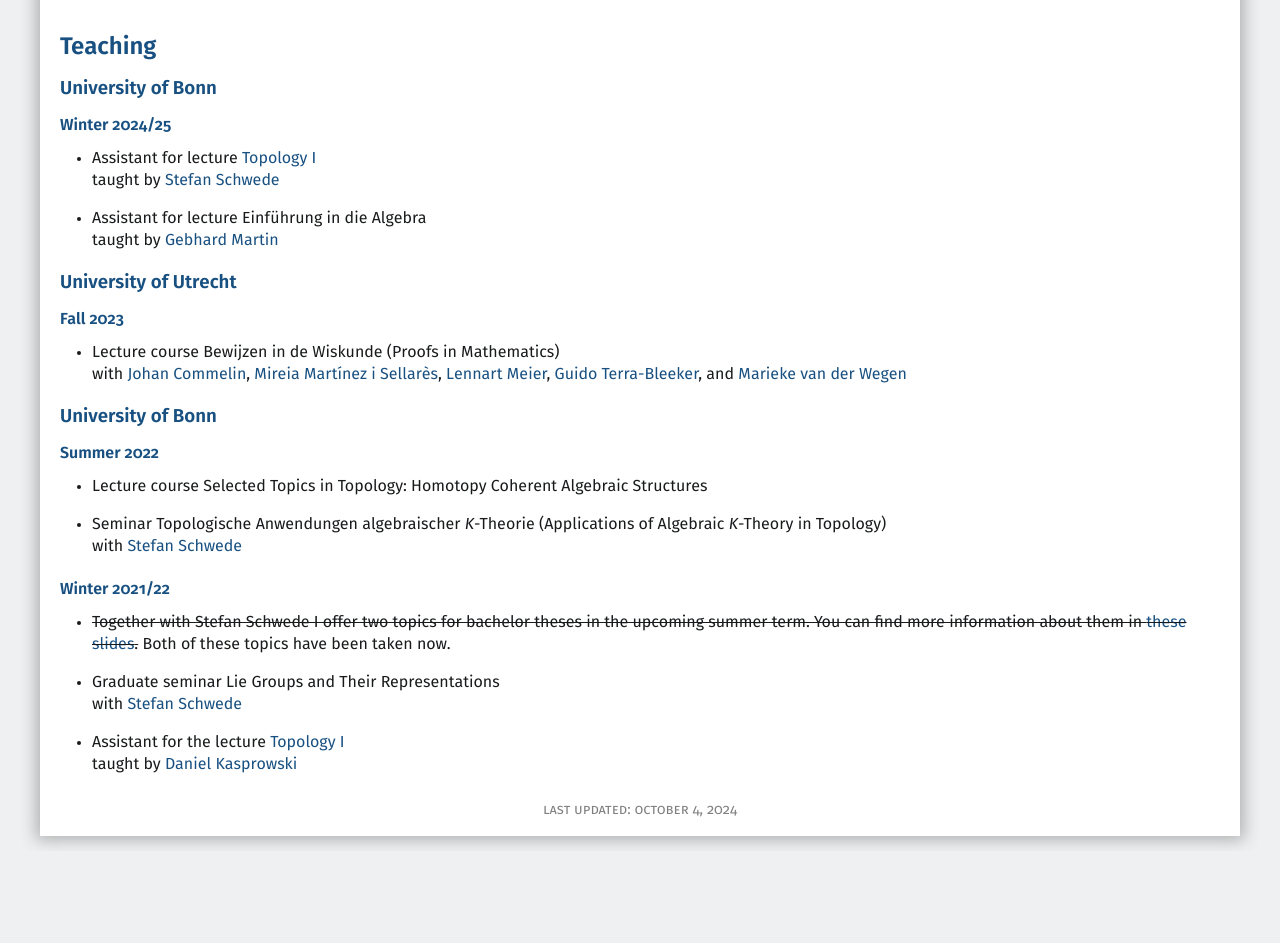
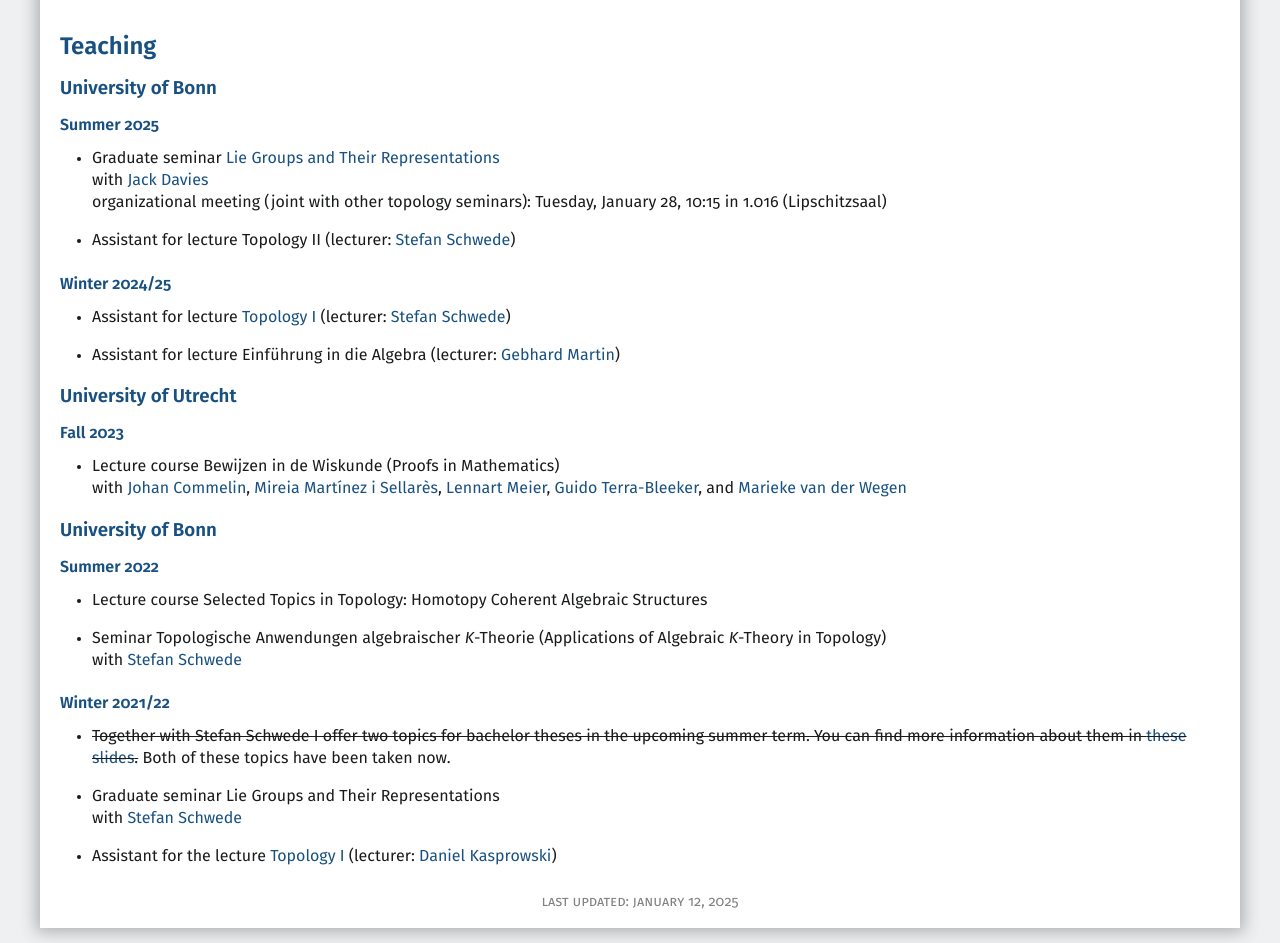
Before and after one commit to t-lenz/t-lenz.github.io, a plain HTML site: page index.html in a window 1280 px wide. Shown: the part 1926-2869 px from the top of the page. Before the commit the page ends 2777 px from the top, so only its background shows below. Drawn offline with Linux system fonts and the light colour scheme.

Commit message:
teaching summer 25

```diff
--- a/index.html
+++ b/index.html
@@ -153,15 +153,26 @@
 
     <h2 id="teaching"> Teaching </h2>
     <h3> University of Bonn </h3>
+
+    <h4>Summer 2025</h4>
+    <ul>
+        <li><p>
+            Graduate seminar <a href="seminar-lie-groups-25.pdf">Lie Groups and Their Representations</a><br/>
+            with <a href="https://www.jmdavies.org/">Jack Davies</a><br>
+            organizational meeting (joint with other topology seminars): Tuesday, January 28, 10:15 in 1.016 (Lipschitzsaal)
+        </p></li>
+        <li><p>
+            Assistant for lecture Topology II (lecturer: <a href="https://www.math.uni-bonn.de/people/schwede">Stefan Schwede</a>)
+        </p></li>
+    </ul>
+
     <h4>Winter 2024/25</h4>
     <ul>
     <li><p>
-        Assistant for lecture <a href="https://www.math.uni-bonn.de/people/schwede/topo1-ws2425.html">Topology I</a><br/>
-        taught by <a href="https://www.math.uni-bonn.de/people/schwede">Stefan Schwede</a>
+        Assistant for lecture <a href="https://www.math.uni-bonn.de/people/schwede/topo1-ws2425.html">Topology I</a> (lecturer: <a href="https://www.math.uni-bonn.de/people/schwede">Stefan Schwede</a>)
     </li></p>
     <li><p>
-        Assistant for lecture Einf&uuml;hrung in die Algebra<br/>
-        taught by <a href="https://www.math.uni-bonn.de/people/gmartin/">Gebhard Martin</a>
+        Assistant for lecture Einf&uuml;hrung in die Algebra (lecturer: <a href="https://www.math.uni-bonn.de/people/gmartin/">Gebhard Martin</a>)
     </li></p>
     </ul>
 
@@ -195,13 +206,12 @@
         Graduate seminar Lie Groups and Their Representations<br/> with <a href="https://www.math.uni-bonn.de/people/schwede">Stefan Schwede</a>
     </li></p>
     <li><p>
-        Assistant for the lecture <a href="https://www.math.uni-bonn.de/people/daniel/2021/topo1/">Topology I</a><br/>
-        taught by <a href="https://www.math.uni-bonn.de/people/daniel/">Daniel Kasprowski</a>
+        Assistant for the lecture <a href="https://www.math.uni-bonn.de/people/daniel/2021/topo1/">Topology I</a> (lecturer: <a href="https://www.math.uni-bonn.de/people/daniel/">Daniel Kasprowski</a>)
     </li></p>
     </ul>
     </div>
     <div class="footer">
-        last updated: October 4, 2024
+        last updated: January 12, 2025
     </div>
 </body>
 </html>
```
Also changed, not shown: 1 other file.
